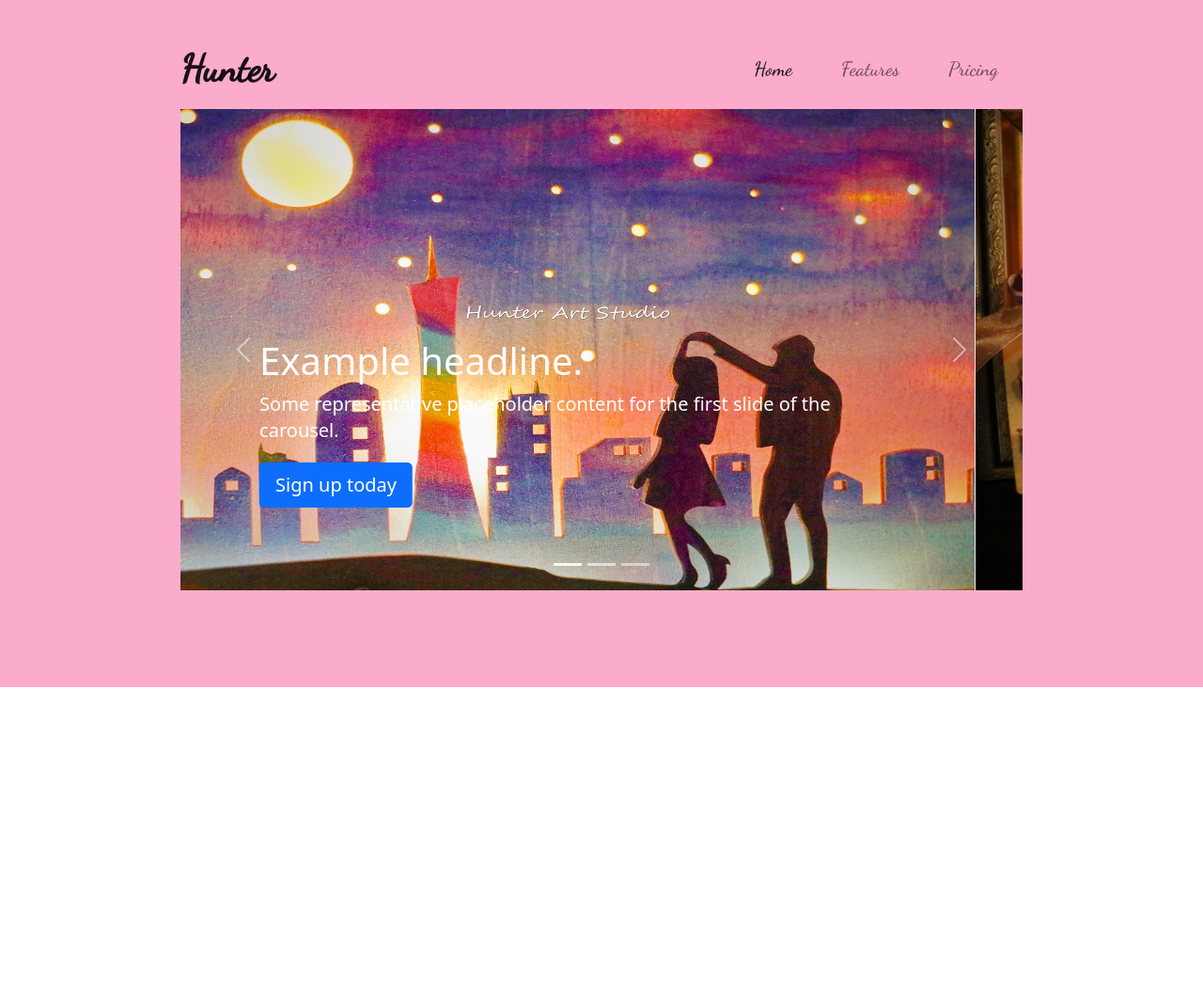
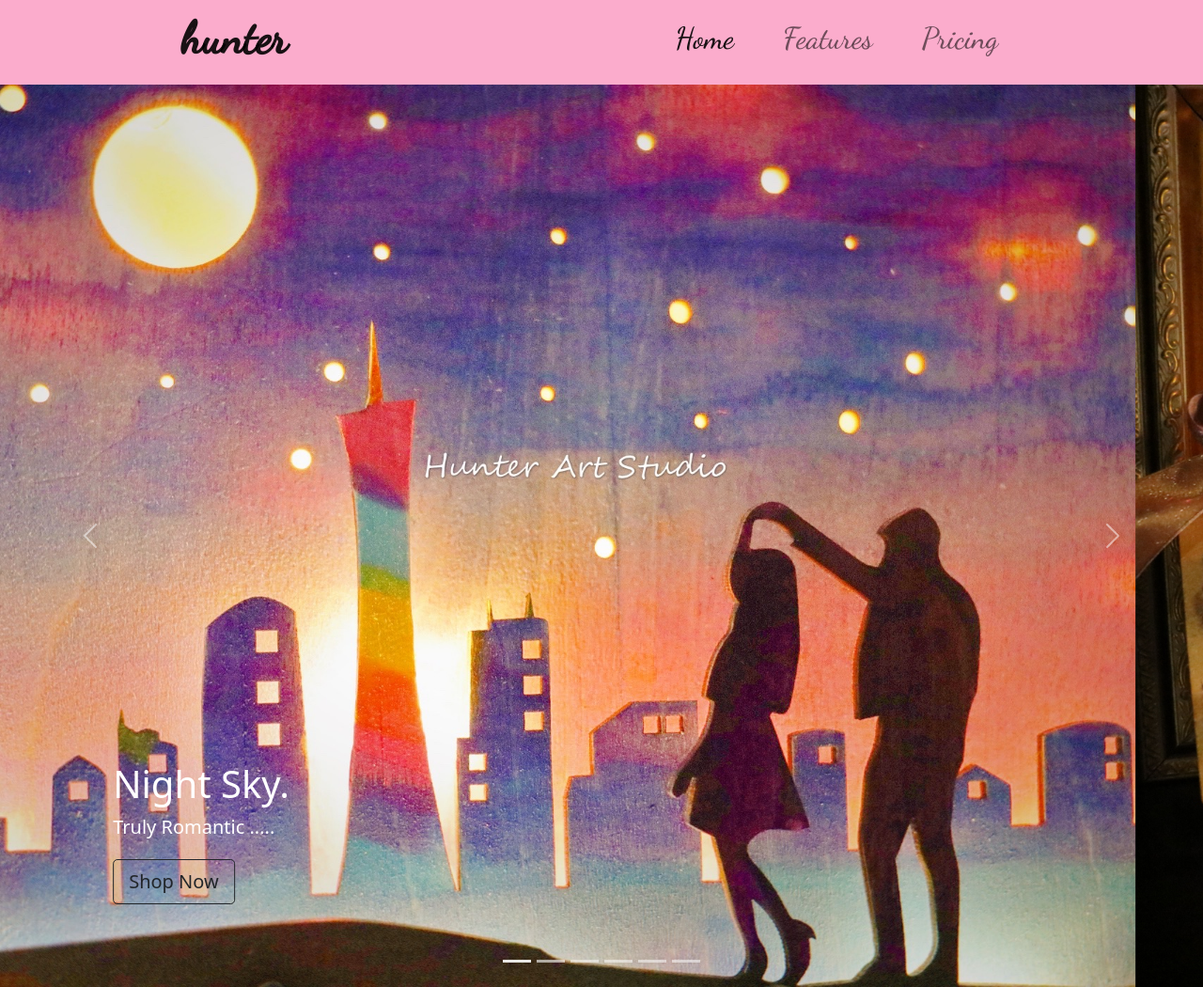
Before and after one commit to shurjo98/Zoey-Sister-s-Project, a website: page index.html in a window 1280 px wide. Shown: the whole page at 94% size. Before the commit the page ends 800 px from the top, so only its background shows below. Drawn offline with nearby package versions, Linux system fonts and the light colour scheme.

Commit message:
Added contents

```diff
--- a/index.html
+++ b/index.html
@@ -28,7 +28,7 @@
 
     <header>
       <nav class="navbar navbar-expand-lg navbar-light">
-        <a class="navbar-brand" href="#">Hunter</a>
+        <a class="navbar-brand" href="#">hunter</a>
         <button class="navbar-toggler" type="button" data-bs-toggle="collapse" data-bs-target="#navbarNav" aria-controls="navbarNav" aria-expanded="false" aria-label="Toggle navigation">
           <span class="navbar-toggler-icon"></span>
         </button>
@@ -49,6 +49,7 @@
       </nav>
 
     </header>
+  </div>
 
     <main>
 
@@ -57,15 +58,21 @@
           <button type="button" data-bs-target="#myCarousel" data-bs-slide-to="0" class="active" aria-current="true" aria-label="Slide 1"></button>
           <button type="button" data-bs-target="#myCarousel" data-bs-slide-to="1" aria-label="Slide 2"></button>
           <button type="button" data-bs-target="#myCarousel" data-bs-slide-to="2" aria-label="Slide 3"></button>
+          <button type="button" data-bs-target="#myCarousel" data-bs-slide-to="3" aria-label="Slide 4"></button>
+          <button type="button" data-bs-target="#myCarousel" data-bs-slide-to="4" aria-label="Slide 5"></button>
+          <button type="button" data-bs-target="#myCarousel" data-bs-slide-to="5" aria-label="Slide 6"></button>
+
+
+
         </div>
         <div class="carousel-inner">
           <div class="carousel-item active">
             <img src="images/image1.JPG" alt="">
             <div class="container">
               <div class="carousel-caption text-start">
-                <h1>Example headline.</h1>
-                <p>Some representative placeholder content for the first slide of the carousel.</p>
-                <p><a class="btn btn-lg btn-primary" href="#">Sign up today</a></p>
+                <h1>Night Sky.</h1>
+                <p>Truly Romantic .....</p>
+                <p><a class="btn btn-lg  btn-outline-dark" href="#">Shop Now</a></p>
               </div>
             </div>
           </div>
@@ -75,7 +82,7 @@
               <div class="carousel-caption">
                 <h1>Another example headline.</h1>
                 <p>Some representative placeholder content for the second slide of the carousel.</p>
-                <p><a class="btn btn-lg btn-primary" href="#">Learn more</a></p>
+                <p><a class="btn btn-lg  btn-outline-dark" href="#">Shop Now</a></p>
               </div>
             </div>
           </div>
@@ -86,7 +93,38 @@
               <div class="carousel-caption text-end">
                 <h1>One more for good measure.</h1>
                 <p>Some representative placeholder content for the third slide of this carousel.</p>
-                <p><a class="btn btn-lg btn-primary" href="#">Browse gallery</a></p>
+                <p><a class="btn btn-lg  btn-outline-dark" href="#">Shop Now</a></p>
+              </div>
+            </div>
+          </div>
+          <div class="carousel-item">
+            <img src="images/image4.JPG" alt="">
+            <div class="container">
+              <div class="carousel-caption">
+                <h1>Another example headline.</h1>
+                <p>Some representative placeholder content for the second slide of the carousel.</p>
+                <p><a class="btn btn-lg  btn-outline-dark" href="#">Shop Now</a></p>
+              </div>
+            </div>
+          </div>
+          <div class="carousel-item">
+            <img src="images/image5.JPG" alt="">
+
+            <div class="container">
+              <div class="carousel-caption text-end">
+                <h1>One more for good measure.</h1>
+                <p>Some representative placeholder content for the third slide of this carousel.</p>
+                <p><a class="btn btn-lg  btn-outline-dark" href="#">Shop Now</a></p>
+              </div>
+            </div>
+          </div>
+          <div class="carousel-item">
+            <img src="images/image6.JPG" alt="">
+            <div class="container">
+              <div class="carousel-caption">
+                <h1>Another example headline.</h1>
+                <p>Some representative placeholder content for the second slide of the carousel.</p>
+                <p><a class="btn btn-lg  btn-outline-dark" href="#">Shop Now</a></p>
               </div>
             </div>
           </div>
@@ -102,7 +140,6 @@
       </div>
 
   </section>
-</div>
 
 
   <script src="/docs/5.0/dist/js/bootstrap.bundle.min.js" integrity="sha384-b5kHyXgcpbZJO/tY9Ul7kGkf1S0CWuKcCD38l8YkeH8z8QjE0GmW1gYU5S9FOnJ0" crossorigin="anonymous"></script>
--- a/public/css/style.css
+++ b/public/css/style.css
@@ -24,14 +24,14 @@ body {
 
 /* Declare heights because of positioning of img element */
 .carousel-item {
-  height: 32rem;
+  height: 60rem;
 }
 .carousel-item > img {
   position: absolute;
   top: 0;
   left: 0;
   min-width: 100%;
-  height: 32rem;
+  height: 60rem;
 }
 
 
@@ -104,21 +104,22 @@ body {
 }
 
 .container-fluid {
-  padding: 3% 15%;
+  padding: 0% 15%;
 }
 .navbar {
   padding-top: 0;
+
 }
 
 .navbar-brand {
   font-family: 'Dancing Script', cursive;
-  font-size: 2.5rem;
+  font-size: 3rem;
   font-weight: bold;
 }
 
 .nav-item {
   font-family: 'Dancing Script', cursive;
-  font-size: 1.3rem;
+  font-size: 2rem;
   font-weight: lighter;
   padding: 0px 18px;
 
```
Also changed, not shown: public/images/image3.JPG, public/images/image4.JPG (added), public/images/image5.JPG (added), public/images/image6.JPG (added), 2 other files.
